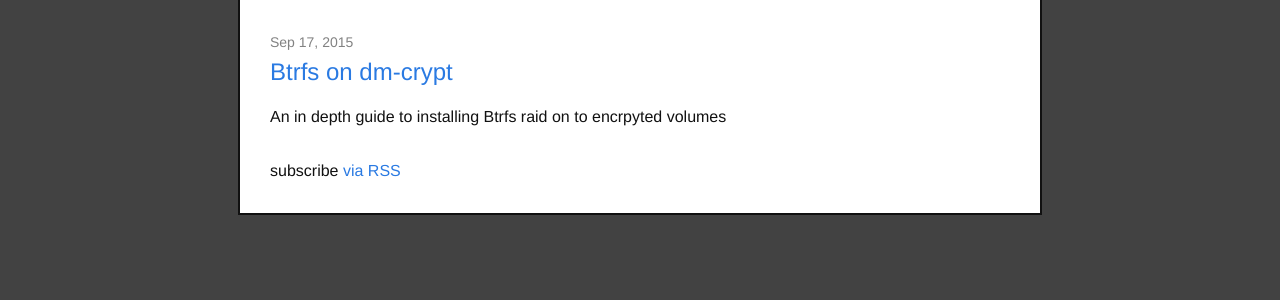
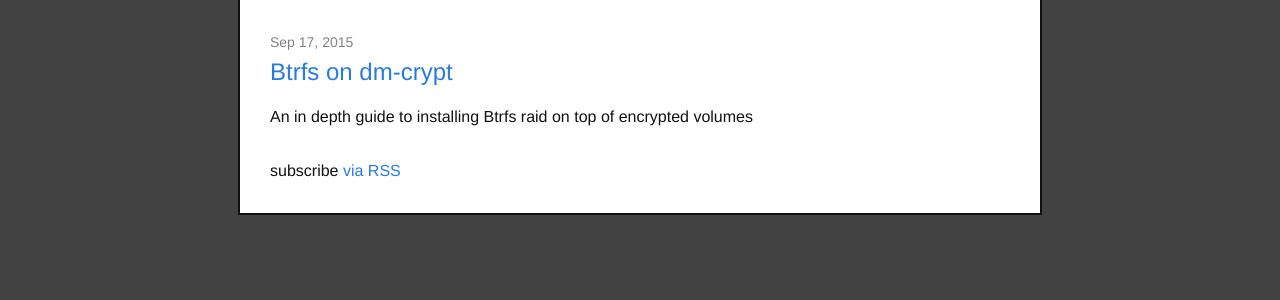
Before and after one commit to kneitinger/kneitinger.github.io, a Jekyll site: the page built from index.html, in a window 1280 px wide. Shown: the part 347-647 px from the top of the page. Built offline with Jekyll 4.4.1, drawn with Linux system fonts in a browser that asks for light colours.

Commit message:
Fixed subtitle typo on Btrfs article

```diff
--- a/_posts/2015-09-17-brtfs-raid-on-dmcrypt.markdown
+++ b/_posts/2015-09-17-brtfs-raid-on-dmcrypt.markdown
@@ -1,7 +1,7 @@
 ---
 layout: post
 title:  "Btrfs on dm-crypt"
-subtitle: "An in depth guide to installing Btrfs raid on to encrpyted volumes"
+subtitle: "An in depth guide to installing Btrfs raid on top of encrypted volumes"
 date:   2015-09-17
 author: Kyle Kneitinger
 group: tutorials
```
